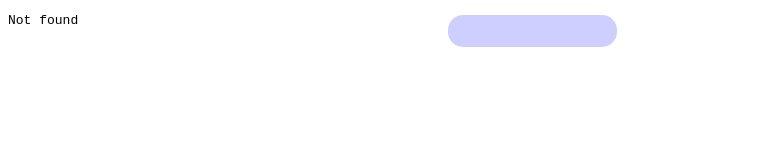
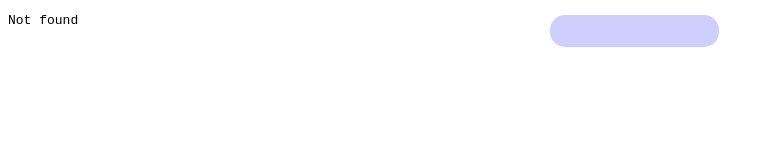
Before and after one commit to jomeiroot/ClickJackingLab, a plain HTML site: page attacker/attacker.html in a window 1280 px wide. Shown: the whole page, without its empty margins (0-773 px from the left). Drawn offline with nearby package versions, Linux system fonts and the light colour scheme.

Commit message:
Update attacker.css

```diff
--- a/attacker/attacker.css
+++ b/attacker/attacker.css
@@ -27,7 +27,7 @@ button{
     border-radius: 15px;
     /* end of given button code */
     margin:0;
-    margin-left: 35%;
+    margin-left: 43%;
     margin-top: 15px;
     /* TODO: edit/add attributes below for the malicious button (Task 2) */
     /* You will want to change the button's position on the page and
```
